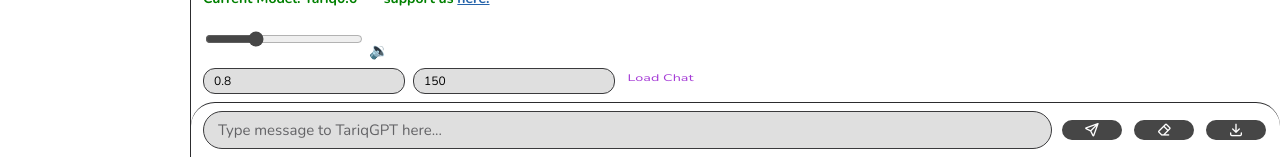
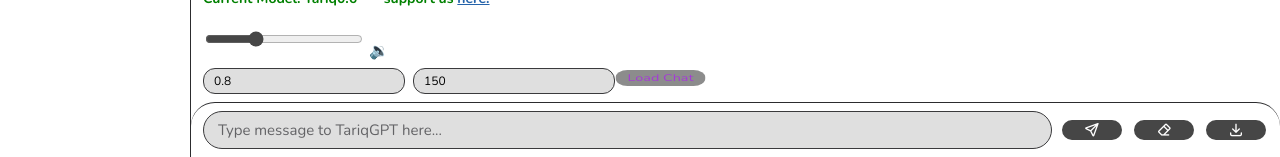
Before and after one commit to orangeTasteYummers/TariqGPTWebsite, a Svelte app: page / in a window 1280 px wide. In both pictures the pointer is over the button "Load Chat". Shown: the part 643-800 px from the top of the page. Built offline with nearby package versions, Linux system fonts and the light colour scheme; no server answers.

Commit message:
Changed button styling on hover

```diff
--- a/src/app.css
+++ b/src/app.css
@@ -37,6 +37,8 @@ h1, h2, h3 {
     --model-btn-border: #3a3a3c;
     --status-color: green;
     --accent: #464646;
+    --secondary-accent: #8c8c8c;
+
     --purple: #5134B7;
     --purple-anim: #a73ad9;
     --a-tag: #2563aa;
@@ -62,6 +64,7 @@ h1, h2, h3 {
         --model-btn-border: #636366;
         --status-color: #30d158;
         --accent: #2d2d2d;
+        --secondary-accent: #5c5c5c;
         --purple: #5134B7;
         --purple-anim: #da8fff;
         --a-tag: #33cfeb;
@@ -252,6 +255,11 @@ button {
     justify-content: center;
 }
 
+button:hover {
+    background: var(--secondary-accent);
+
+}
+
 .action-btn {
     background: transparent;
     color: var(--text-muted);
```
